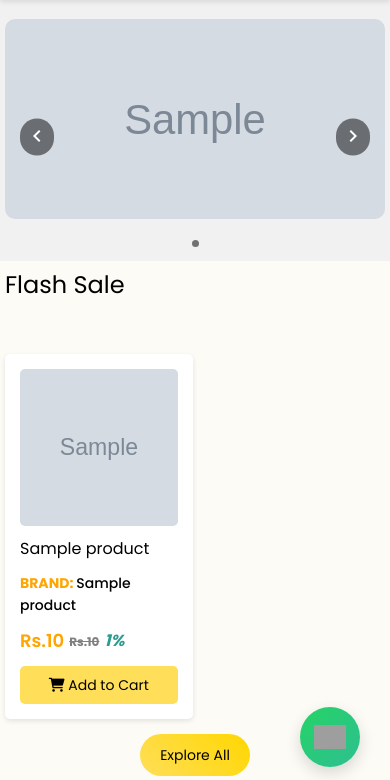
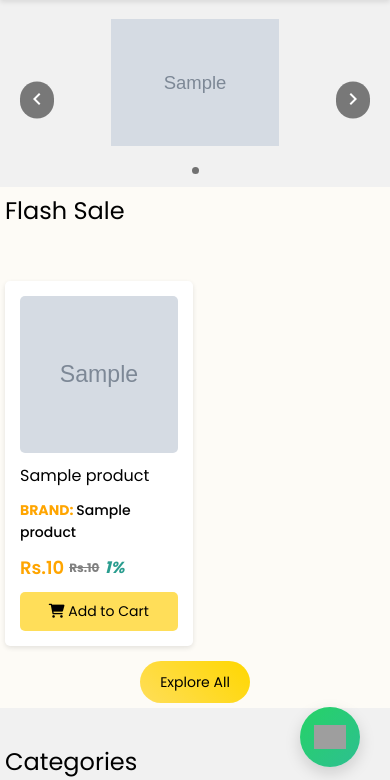
Before and after one commit to abdullahinto/ShopKhana, a Flask app: page / in a window 390 px wide. Shown: the part 47-827 px from the top of the page. Run offline with Flask 3, Linux system fonts and the light colour scheme; grey boxes marked "Sample" are stand-in pictures; a database or web service that is not in the repository returns one stand-in record (values such as "Sample title"); some libraries are stand-ins or nearby versions; grey boxes are pictures that could not be loaded.

Commit message:
version 1.2

```diff
--- a/static/css/banner.css
+++ b/static/css/banner.css
@@ -14,27 +14,31 @@
     overflow: hidden;
   }
 
+  /* Use a flex container for carousel items */
   .carousel {
     display: flex;
     transition: transform 0.3s ease-in-out;
   }
 
+  /* Banner container maintains a 3:1 aspect ratio */
   .banner {
     flex: 0 0 100%;
-  /* Remove fixed max-height and use aspect-ratio */
-  aspect-ratio: 16 / 9;
+    position: relative;
+    width: 100%;
+    aspect-ratio: 3 / 1; /* 1200x400 ratio */
     overflow: hidden;
   }
 
+  /* Ensure the image fits inside without being cut */
   .banner img {
     width: 100%;
     height: 100%;
-  object-fit: cover;
+    object-fit: contain; /* Keeps entire image visible (letterbox may appear) */
     display: block;
     border-radius: 10px;
   }
 
-/* Navigation Button Styles */
+  /* Navigation Buttons */
   .nav-button {
     position: absolute;
     top: 50%;
@@ -96,8 +100,9 @@
       padding: 8px;
     }
 
+    /* Optionally adjust aspect ratio if desired for smaller screens */
     .banner {
-    max-height: 300px;
+      aspect-ratio: 3 / 1;
     }
   }
 
@@ -118,7 +123,7 @@
     }
 
     .banner {
-    max-height: 250px;
+      aspect-ratio: 3 / 1;
     }
 
     .dot {
@@ -145,7 +150,7 @@
     }
 
     .banner {
-    max-height: 200px;
+      aspect-ratio: 3 / 1;
     }
 
     .dot {
--- a/templates/main_page.html
+++ b/templates/main_page.html
@@ -5,7 +5,7 @@ Home - ShopKhana
 {% endblock title %}
 
 {% block extra_css %}
-<link rel="stylesheet" href="{{ url_for('static', filename='css/banner.css' , v='1.1') }}">
+<link rel="stylesheet" href="{{ url_for('static', filename='css/banner.css' , v='1.2') }}">
 <link rel="stylesheet" href="{{ url_for('static', filename='css/cat.css') }}">
 <link rel="stylesheet" href="{{ url_for('static', filename='css/flash.css' , v='1.0') }}">
 <link rel="stylesheet" href="{{ url_for('static', filename='css/just4u.css') }}">
```
Lines whose indentation alone changed are shown as unchanged.
